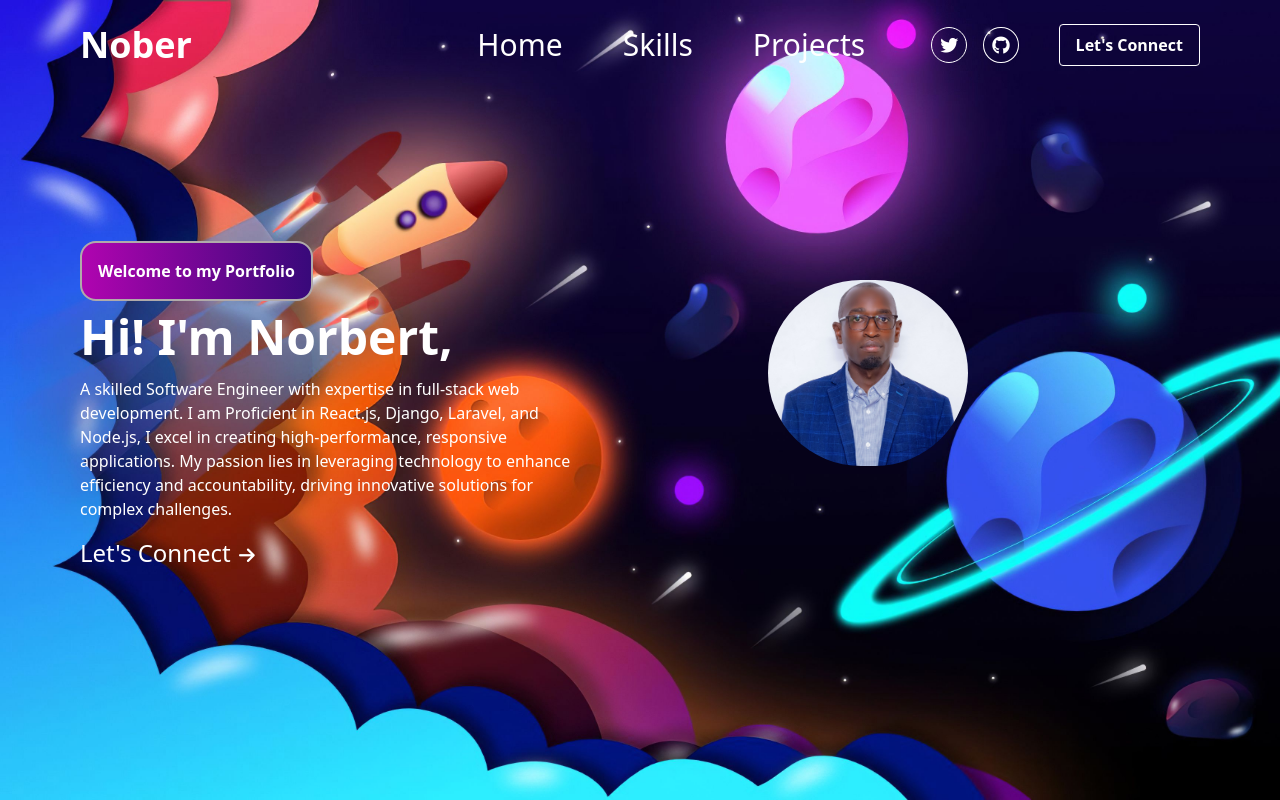
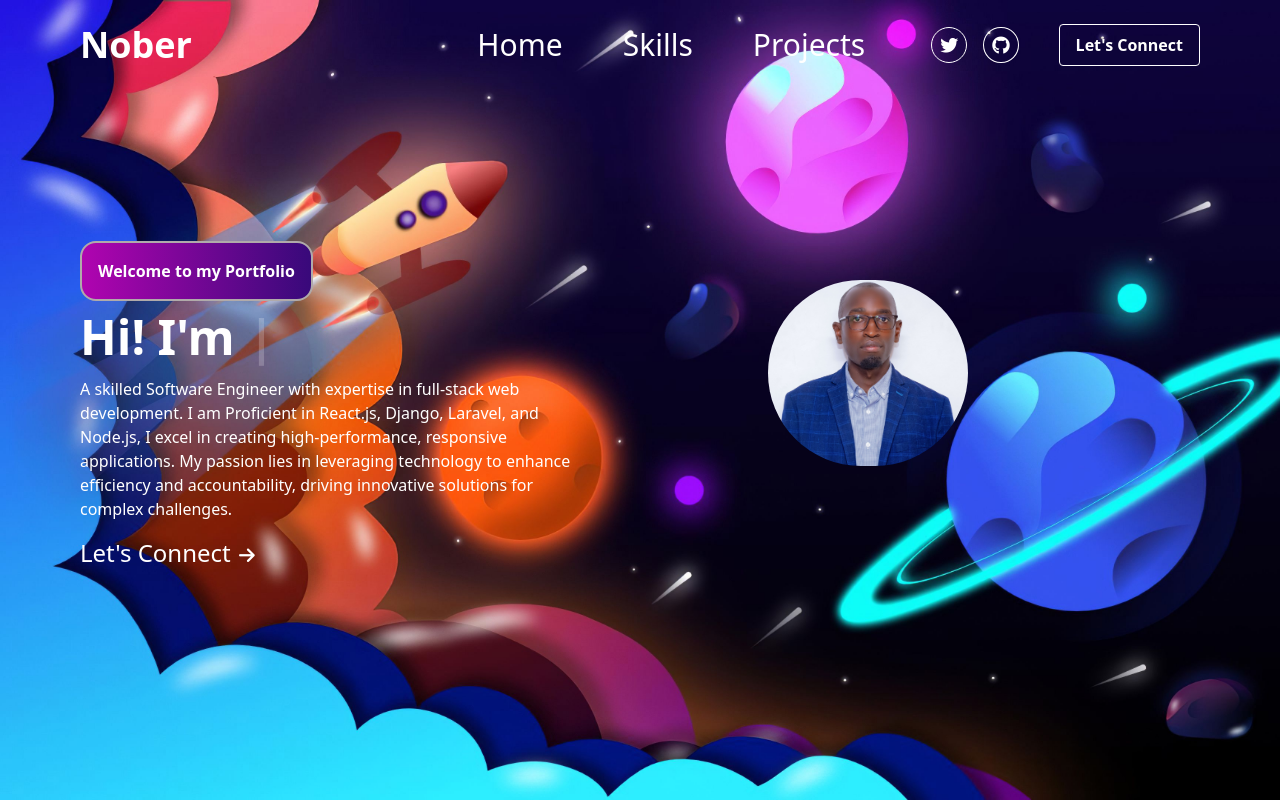
Before and after one commit to mainanorbert/nober-portfolio, a React (Vite) app: page / in a window 1280 px wide. Shown: the top 800 px of the page. Built offline with nearby package versions, Linux system fonts and the light colour scheme.

Commit message:
added typewriter-effect to animate my salute message

```diff
--- a/package.json
+++ b/package.json
@@ -17,7 +17,8 @@
     "react-bootstrap": "^2.7.1",
     "react-dom": "^18.2.0",
     "react-router-dom": "^6.8.1",
-    "swiper": "^8.4.6"
+    "swiper": "^8.4.6",
+    "typewriter-effect": "^2.21.0"
   },
   "devDependencies": {
     "@types/react": "^18.0.26",
--- a/src/components/Header.jsx
+++ b/src/components/Header.jsx
@@ -5,18 +5,30 @@ import bg from "../assets/images/bg.jpg"
 import pass from '../assets/images/pass2.jpg'
 import Navbar from './Navbar'
 import "../styles.css"
+import Typewriter from "typewriter-effect"
 
 function Header() {
   return (
     <>
-   <div id='home' style={{backgroundImage: `url(${bg})`}} className=' bg-center bg-cover bg-no-repeat h-screen flex flex-col '>
-    <Navbar/>
+      <div id='home' style={{ backgroundImage: `url(${bg})` }} className=' bg-center bg-cover bg-no-repeat h-screen flex flex-col '>
+        <Navbar />
         <div className="wrapper flex justify-between items-center h-screen w-full px-20 lg:justify-center lg:px-6">
           <div className="content lg:text-center">
             <div className="btn py-3">
-          <button  className=' border-2 border-[#b0aaaa] font-bold text-white bg-[linear-gradient(90deg,#b004b0,#38097a)] p-4 rounded-2xl'>Welcome to my Portfolio</button>
+              <button className=' border-2 border-[#b0aaaa] font-bold text-white bg-[linear-gradient(90deg,#b004b0,#38097a)] p-4 rounded-2xl'>Welcome to my Portfolio</button>
             </div>
-        <h1 className='text-white text-5xl font-bold'>Hi! I'm Norbert,</h1>
+            <h1 className='text-white text-5xl font-bold'>
+              <Typewriter
+                options={{
+                  strings: 'Hi! I\'m Norbert,',
+                  loop: true,
+                  autoStart: true,
+                  cursor: "|",
+                  delay: 40,
+                  deleteSpeed: 40
+
+                }}
+              /></h1>
             <p className='text-white py-4 max-w-lg '>
               A skilled Software Engineer with expertise in full-stack web development. I am Proficient in React.js, Django, Laravel, and Node.js, I excel in creating
               high-performance, responsive applications. My passion lies in leveraging technology to enhance
```
Also changed, not shown: 1 other file (tests, documents, lock files or other folders). Lines whose indentation alone changed are shown as unchanged.
